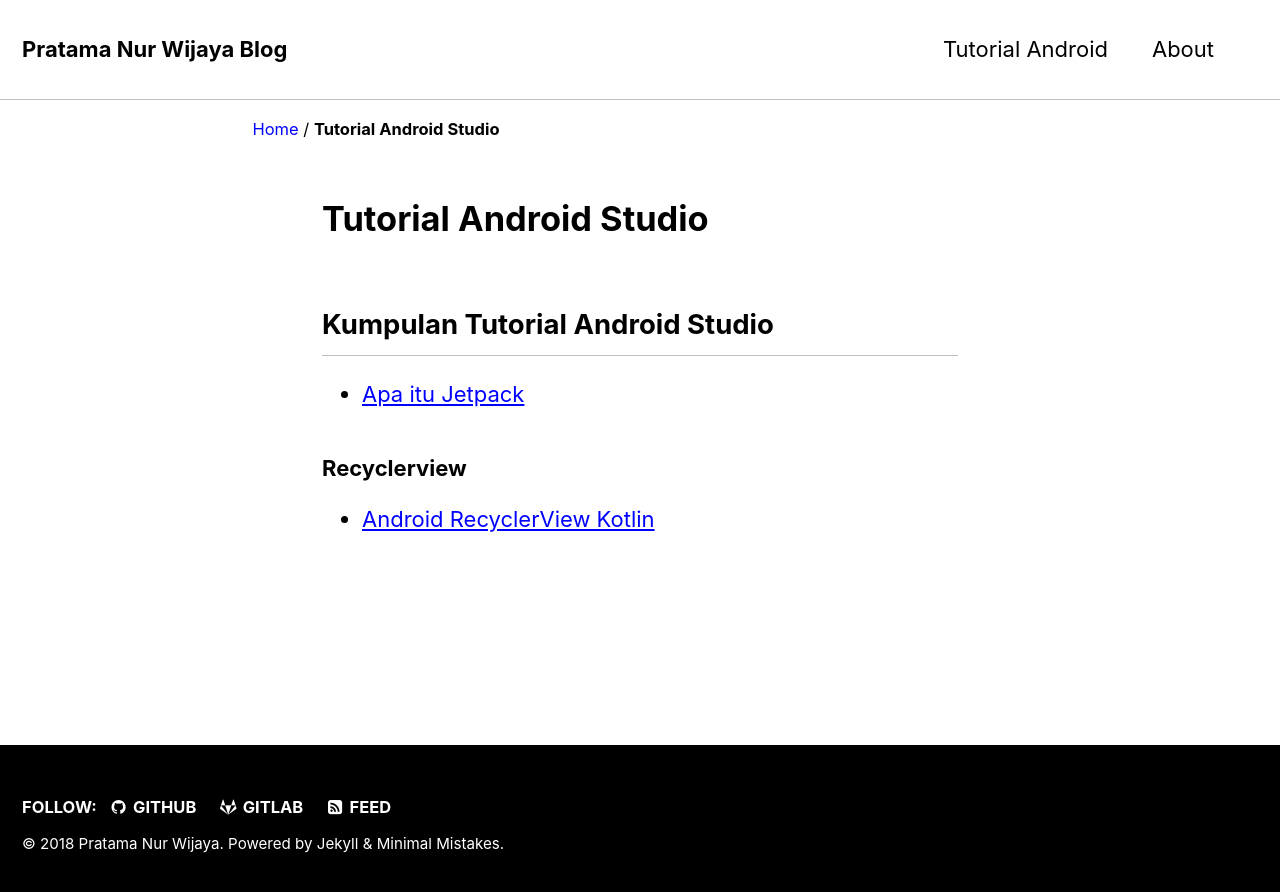
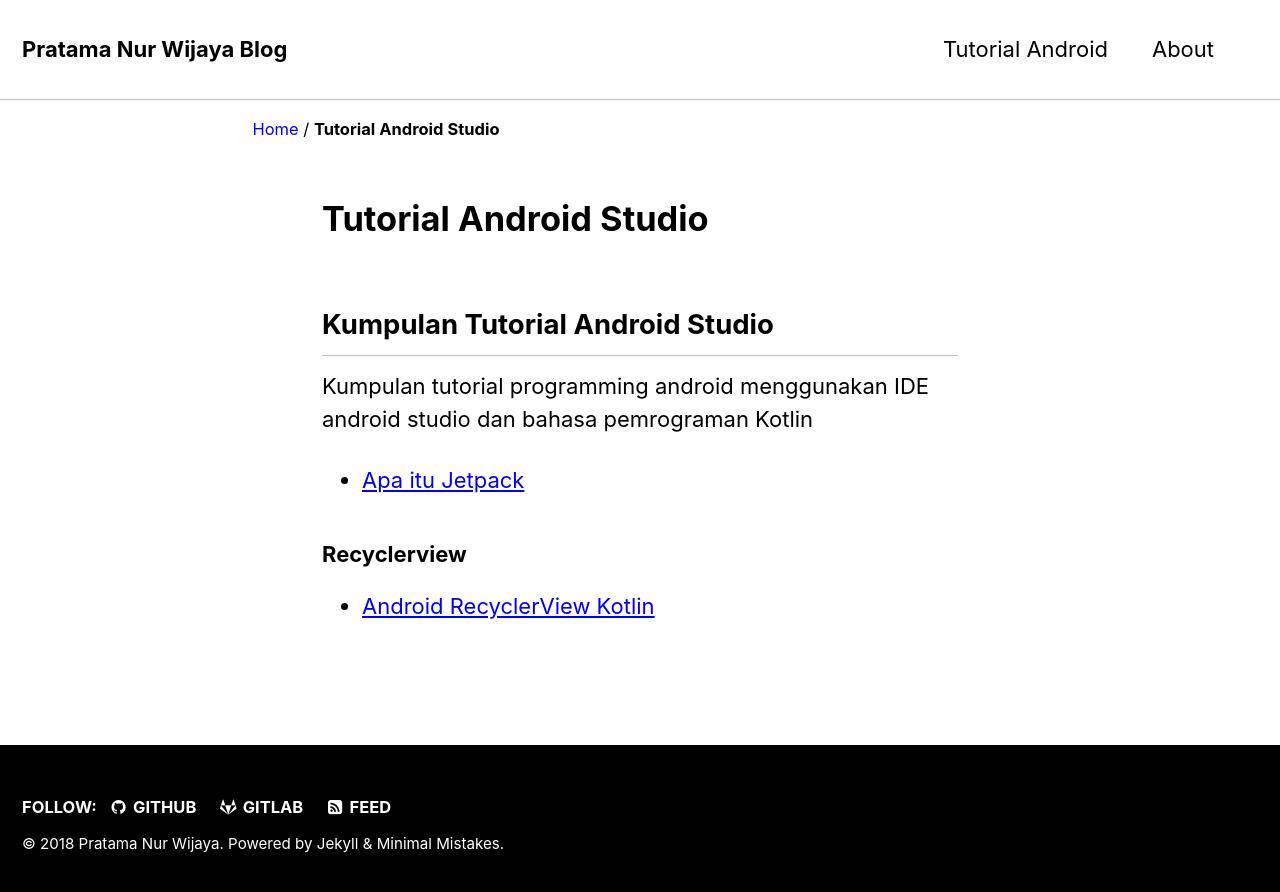
Before and after one commit to pratamawijaya/pratamasite, a Jekyll site: the page built from _pages/tutorial.md, in a window 1280 px wide. Shown: the top 892 px of the page. Built offline with Jekyll 4.4.1, drawn with Linux system fonts in a browser that asks for light colours.

Commit message:
update desc

```diff
--- a/_pages/tutorial.md
+++ b/_pages/tutorial.md
@@ -6,6 +6,7 @@ comments: false
 ---
 
 ## Kumpulan Tutorial Android Studio
+Kumpulan tutorial programming android menggunakan IDE android studio dan bahasa pemrograman Kotlin
 
 - [Apa itu Jetpack](https://pratamawijaya.com/programming/apa-itu-android-jetpack/)
 
```
